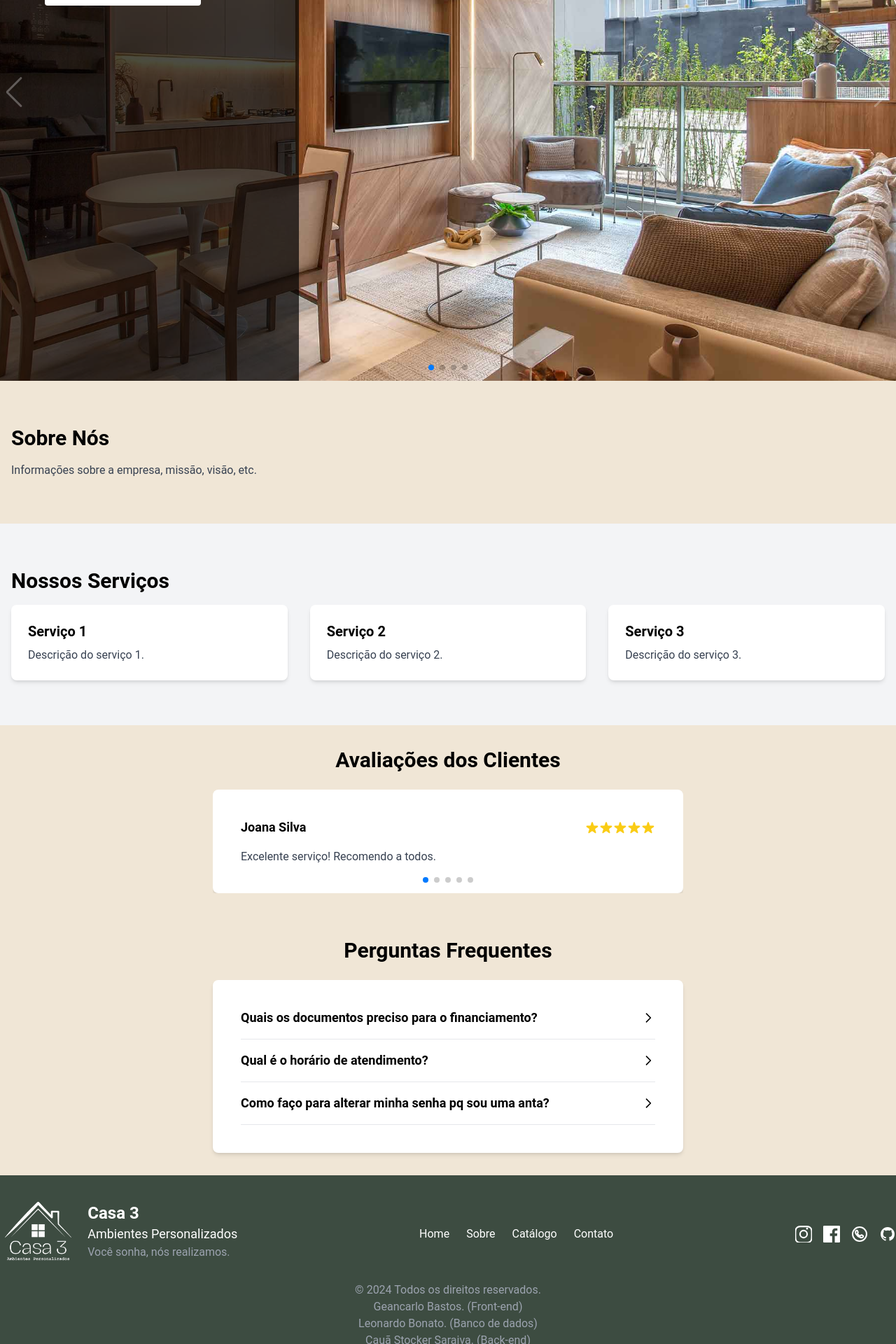
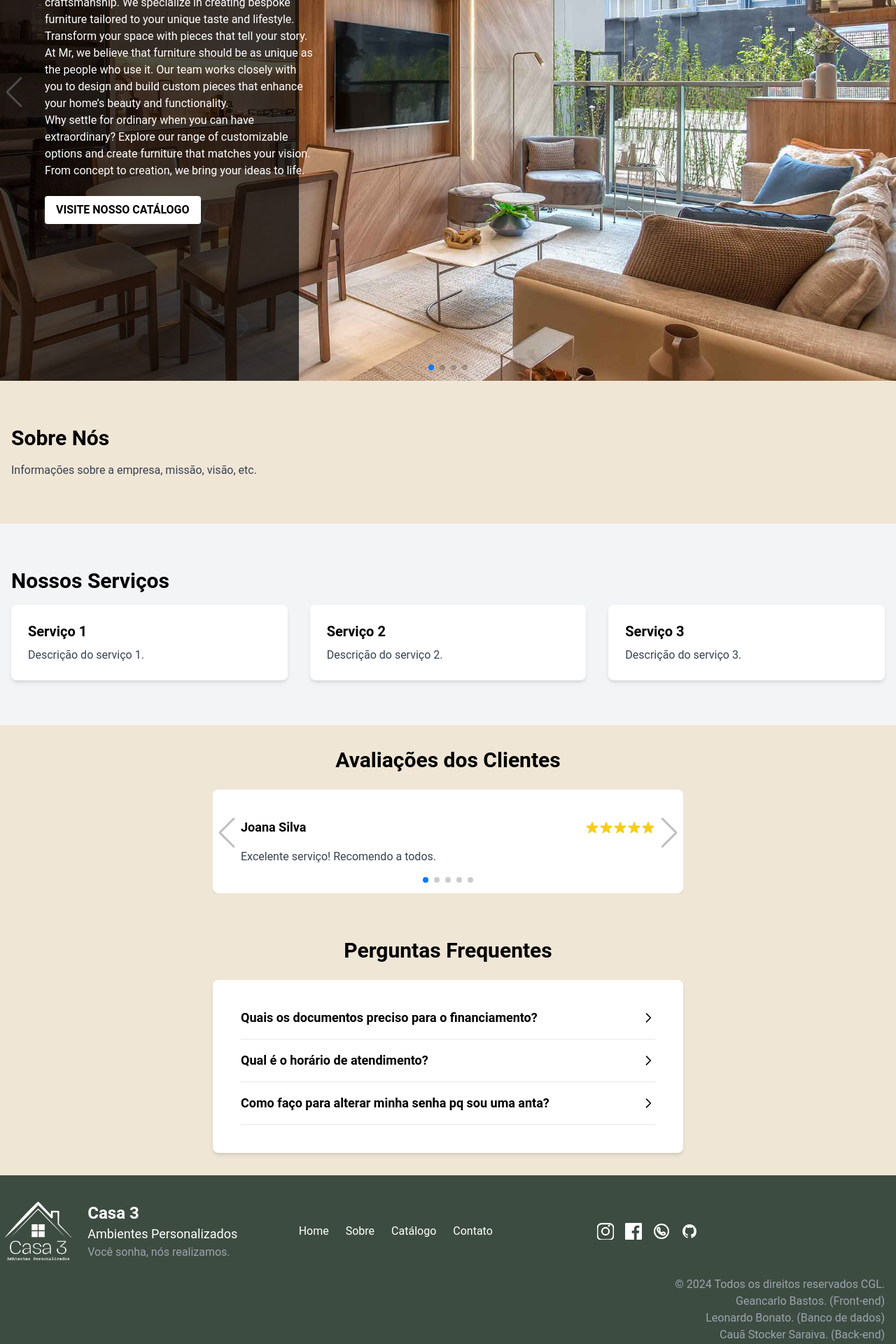
Before and after one commit to GeancarloBastos/ProjetoCasa3, a Next.js app in the folder front/: page / in a window 1280 px wide. Shown: the part 400-2320 px from the top of the page at 70% size. Built offline with nearby package versions, Linux system fonts and the light colour scheme.

Commit message:
Alteração footer, carousel e avaliações

```diff
--- a/front/src/app/globals.css
+++ b/front/src/app/globals.css
@@ -5,8 +5,8 @@
 .swiper {
   .swiper-button-next,
   .swiper-button-prev {
-    color: white;
-    opacity: 0.3;
+    color: gray;
+    opacity: 0.5;
     width: 20px;
     height: 20px;
   }
@@ -16,4 +16,15 @@
   .button-prev:hover {
     opacity: 5;
   }
+};
+.avaliacoes-swiper .swiper-button-next,
+.avaliacoes-swiper .swiper-button-prev {
+  color: rgba(0, 0, 0, 0.5);
+  transition: color 0.3s;
+  width: 5px;
+  height: 5px;
 }
+.avaliacoes-swiper .swiper-button-next:hover,
+.avaliacoes-swiper .swiper-button-prev:hover {
+  color: rgba(0, 0, 0, 0.8);
+};
--- a/front/src/components/Avaliacoes.tsx
+++ b/front/src/components/Avaliacoes.tsx
@@ -38,6 +38,7 @@ export default function Avaliacoes() {
     <div className="max-w-2xl mx-auto py-8">
       <h2 className="text-3xl font-bold mb-6 text-center">Avaliações dos Clientes</h2>
       <Swiper
+        className='avaliacoes-swiper'
         modules={[Navigation, Pagination]}
         spaceBetween={30}
         slidesPerView={1}
--- a/front/src/components/Carousel.tsx
+++ b/front/src/components/Carousel.tsx
@@ -32,7 +32,11 @@ export default function Carousel() {
             <div className="absolute inset-y-0 left-0 w-1/3 bg-black opacity-70"></div>
             <div className="absolute left-0 top-0 p-16 text-white z-10 max-w-lg">
               <h2 className="text-4xl font-bold mb-4">Design build kitchen the family</h2>
-              <p className="mb-4">Kitchens should be designed around what's truly important: family, food, and life.</p>
+              <p className="mb-4">Kitchens should be designed around truly important: family, food, and life.</p>
+              <p>Discover a world where imagination meets craftsmanship. We specialize in creating bespoke furniture tailored to your unique taste and lifestyle. Transform your space with pieces that tell your story.</p>
+              <p>At Mr, we believe that furniture should be as unique as the people who use it. Our team works closely with you to design and build custom pieces that enhance your home’s beauty and functionality.</p>
+              <p>Why settle for ordinary when you can have extraordinary? Explore our range of customizable options and create furniture that matches your vision. From concept to creation, we bring your ideas to life.</p>
+              <br />
               <button className="bg-white text-black py-2 px-4 rounded font-semibold">VISITE NOSSO CATÁLOGO</button>
             </div>
           </SwiperSlide>
--- a/front/src/components/Footer.tsx
+++ b/front/src/components/Footer.tsx
@@ -1,10 +1,10 @@
 export default function Footer() {
   return (
     <footer className="bg-colorc3 text-white py-8">
-      <div className="container mx-auto flex flex-col md:flex-row justify-between items-center">
-        <div className="mb-4 md:mb-0 text-center md:text-left flex flex-col items-center md:items-start">
-          <div className="flex items-center mb-2">
-            <img src="./logoCFundo.png" className="h-24 mr-4" alt="Logo" />
+      <div className="container mx-auto grid grid-cols-1 md:grid-cols-3 flex flex-col md:flex-row md:flex-wrap justify-between items-center">
+        <div className="mb-4 md:mb-0  text-center md:text-left flex flex-col items-center md:items-start">
+          <div className="flex items-center mb-0">
+            <img src="./logoCFundo.png" className="h-24 mr-4" alt="Logo"/>
             <div>
               <h2 className="text-2xl font-bold">Casa 3</h2>
               <h3 className="text-lg">Ambientes Personalizados</h3>
@@ -12,13 +12,13 @@ export default function Footer() {
             </div>
           </div>
         </div>
-        <div className="flex space-x-6">
+        <div className="flex space-x-6 mr-20 sm:flex items-center md:mr-0">
           <a href="home" className="hover:text-colorc3verde hover:underline">Home</a>
           <a href="detalhes" className="hover:text-colorc3verde hover:underline">Sobre</a>
           <a href="catalogo" className="hover:text-colorc3verde hover:underline">Catálogo</a>
           <a href="contato" className="hover:text-colorc3verde hover:underline">Contato</a>
         </div>
-        <div className="flex space-x-4 mt-4 md:mt-0">
+        <div className="flex space-x-4 mt-4 md:mt-0 md:mr-0">
           {/* Instagram */}
           <a href="https://www.instagram.com/casa3.ambientespersonalizados/?hl=pt-br" className="hover:text-gray-300">
             <svg className="w-6 h-6" fill="currentColor" viewBox="0 0 24 24">
@@ -46,8 +46,8 @@ export default function Footer() {
           </a>
         </div>
       </div>
-      <div className="text-center text-gray-400 mt-4">
-        <p>&copy; 2024 Todos os direitos reservados.</p>
+      <div className="text-center text-gray-400 mt-4 md:text-right md:mr-4">
+        <p>&copy; 2024 Todos os direitos reservados CGL.</p>
         <p>Geancarlo Bastos. (Front-end)</p>
         <p>Leonardo Bonato. (Banco de dados)</p>
         <p>Cauã Stocker Saraiva. (Back-end)</p>
```
